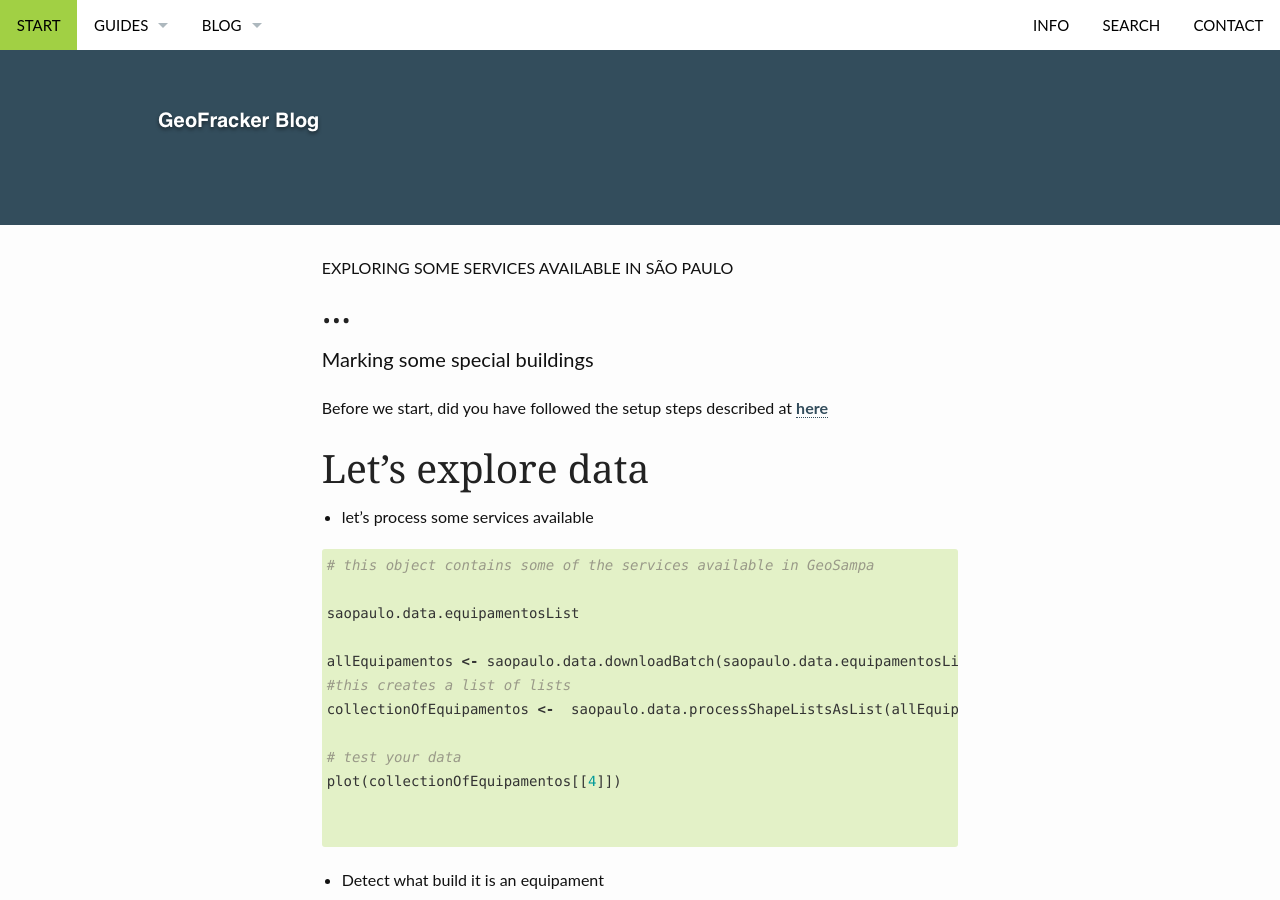
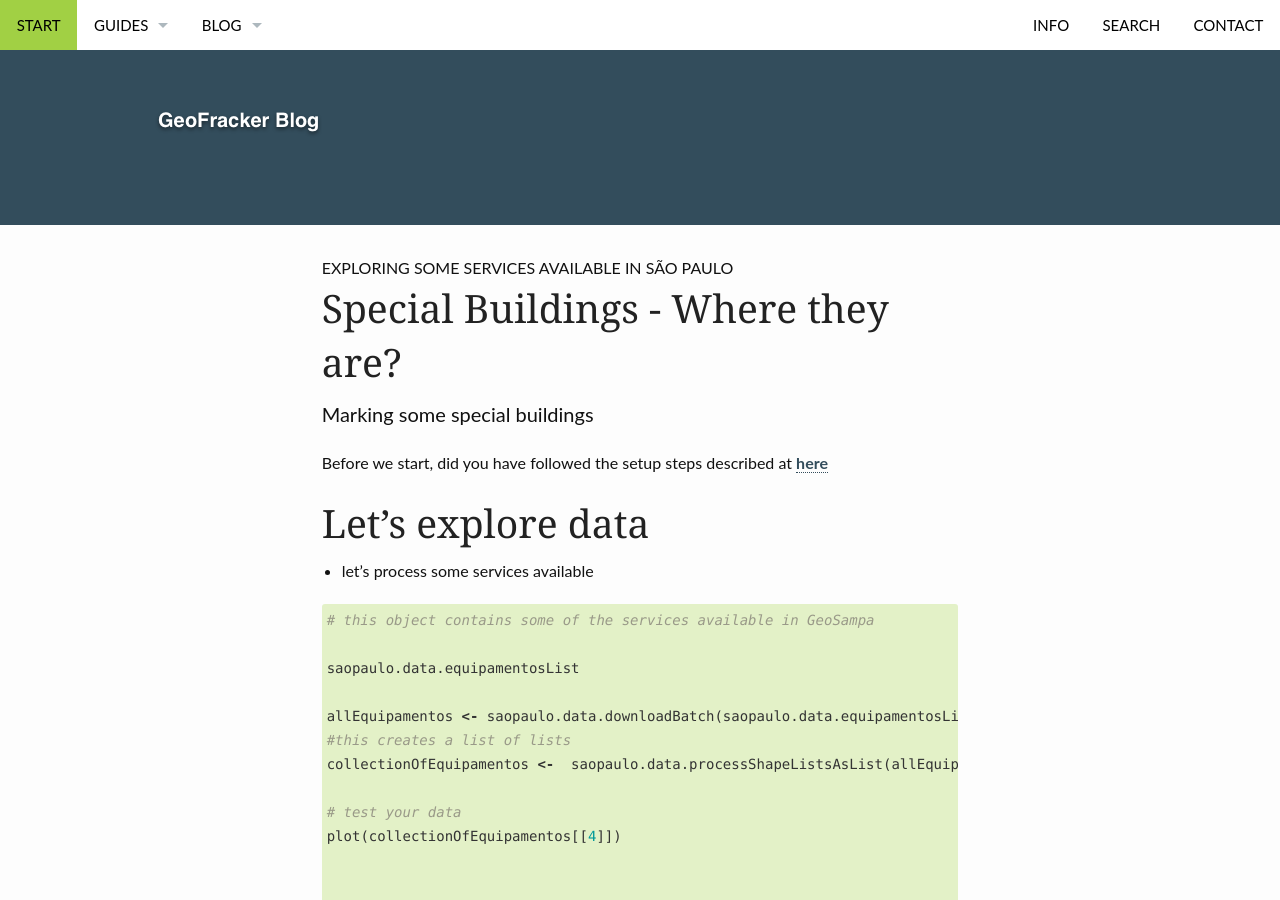
Before and after one commit to i40poster/geoFrackerBlog, a Jekyll site: the page built from _posts/2016-09-23-Exploring-Places-in-Sao-Paulo.md, in a window 1280 px wide and 900 px high. Built offline with Jekyll 4.4.1, drawn with Linux system fonts in a browser that asks for light colours.

```diff
--- a/_posts/2016-09-23-Exploring-Places-in-Sao-Paulo.md
+++ b/_posts/2016-09-23-Exploring-Places-in-Sao-Paulo.md
@@ -1,7 +1,7 @@
 ---
 layout: page
 subheadline: "Exploring some services available in São Paulo"
-title: "..."
+title: "Special Buildings - Where they are?"
 teaser: "Marking some special buildings"
 categories:
   - R
```
